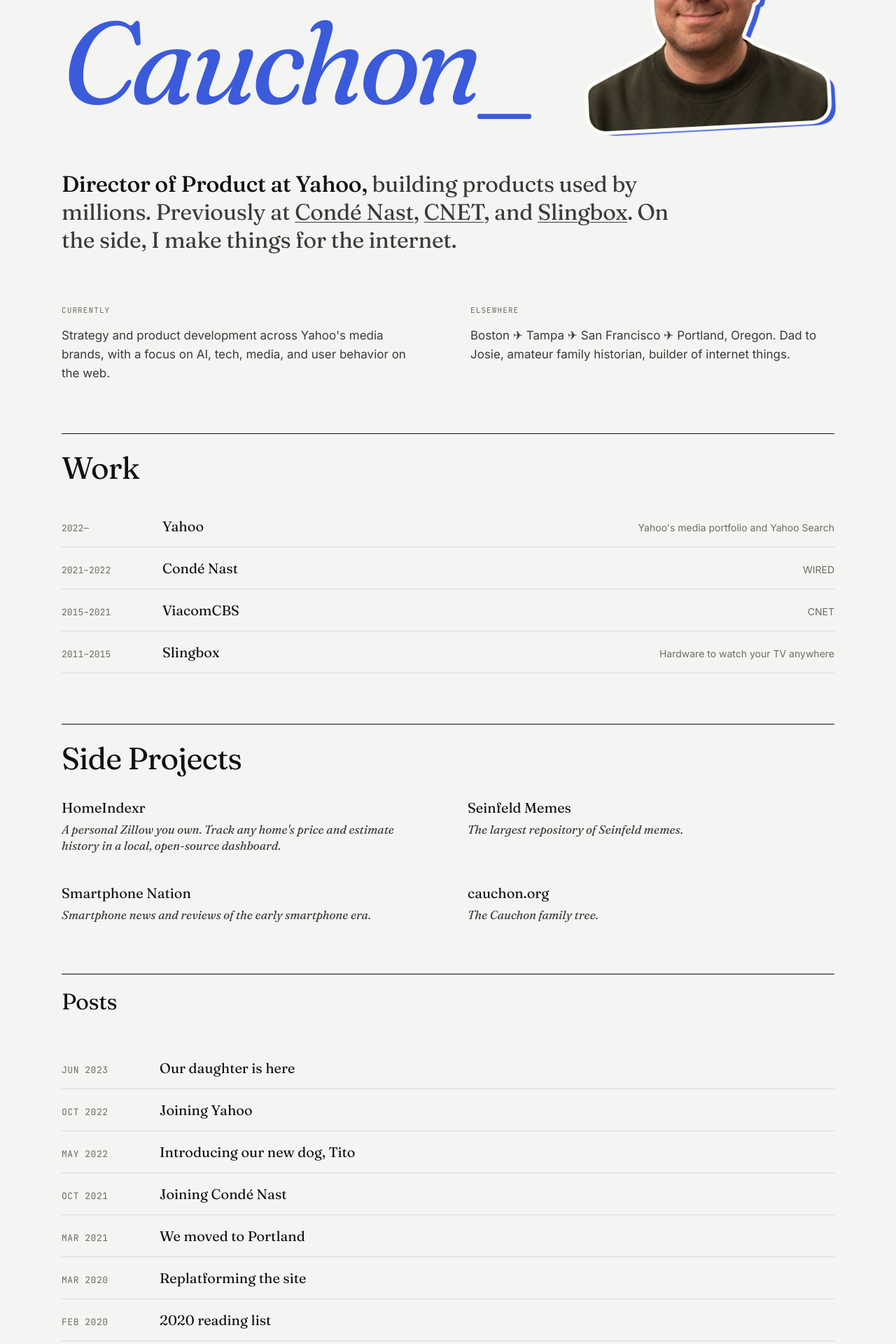
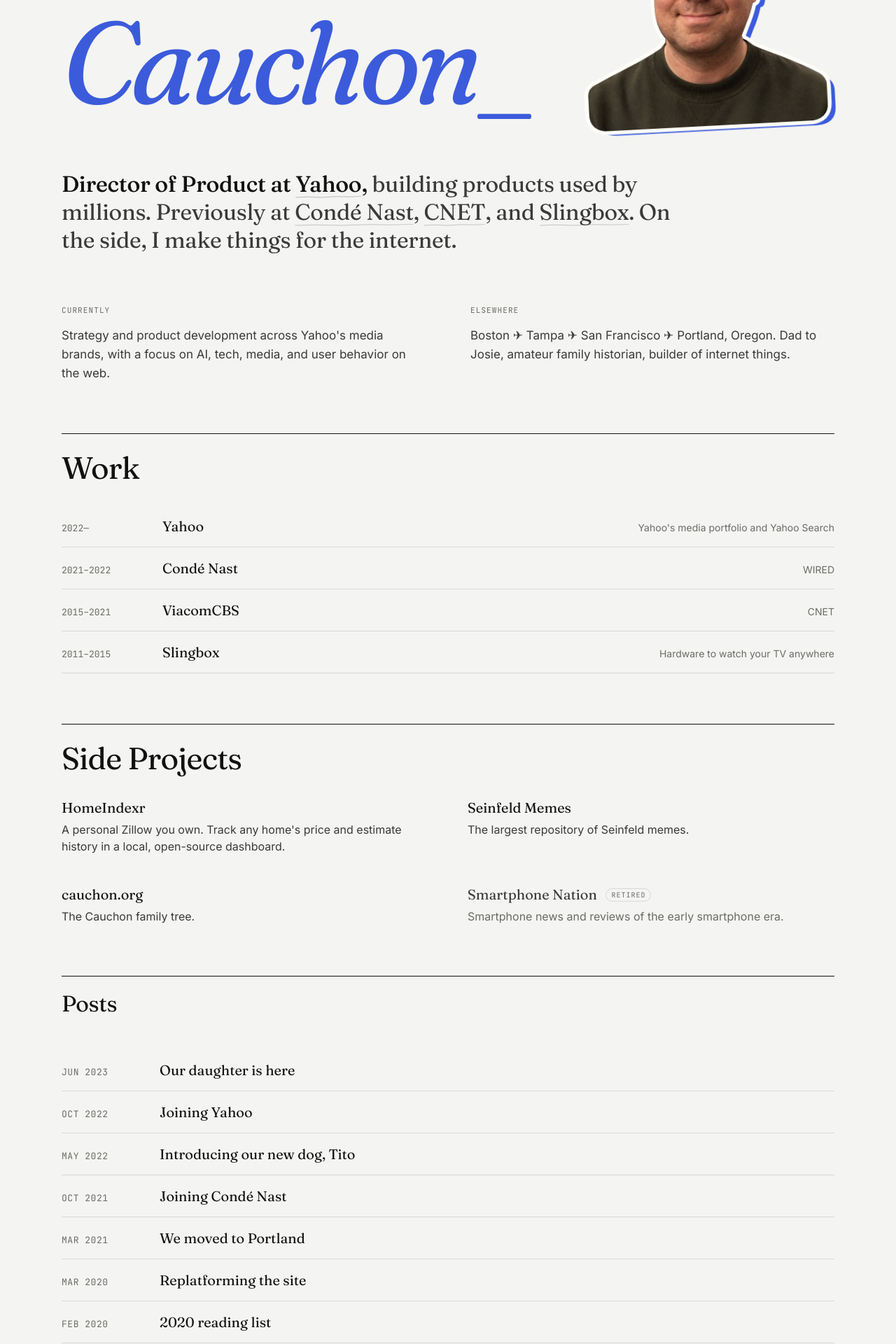
Before and after one commit to Cauchon/cauchon.github.io, a Jekyll site: the page built from index.html, in a window 1280 px wide. Shown: the part 342-2262 px from the top of the page at 70% size. Built offline with Jekyll 4.4.1, drawn with Linux system fonts in a browser that asks for light colours.

Commit message:
Refine homepage company links and retired project styling

```diff
--- a/css/home.css
+++ b/css/home.css
@@ -143,6 +143,43 @@
   color: var(--ink);
   font-weight: 500;
 }
+.tagline a {
+  position: relative;
+  white-space: nowrap;
+  color: inherit;
+  text-decoration: none;
+  transition: color 150ms ease, background-color 150ms ease;
+}
+.tagline a::after {
+  content: '';
+  position: absolute;
+  left: 0;
+  right: 0;
+  bottom: -0.04em;
+  height: 3px;
+  background: currentColor;
+  opacity: 0.25;
+  clip-path: polygon(0 55%, 18% 30%, 39% 50%, 62% 10%, 81% 30%, 100% 0, 100% 32%, 81% 65%, 62% 45%, 39% 90%, 18% 65%, 0 85%);
+  pointer-events: none;
+  transition: opacity 150ms ease;
+}
+.tagline a:hover,
+.tagline a:focus-visible {
+  color: var(--accent);
+  background-color: color-mix(in srgb, var(--accent) 10%, transparent);
+}
+.tagline a:hover::after,
+.tagline a:focus-visible::after {
+  opacity: 0.75;
+}
+.tagline a:focus-visible {
+  outline: 2px solid var(--accent);
+  outline-offset: 4px;
+}
+@media (prefers-reduced-motion: reduce) {
+  .tagline a,
+  .tagline a::after { transition: none; }
+}
 
 /* Currently/Elsewhere two-col */
 .two-col {
@@ -230,13 +267,38 @@
   transition: color 160ms ease;
 }
 .side-projects__note {
-  font-style: italic;
-  font-size: 17px;
-  line-height: 1.4;
+  font-family: 'Inter', -apple-system, BlinkMacSystemFont, 'Segoe UI', sans-serif;
+  font-style: normal;
+  font-weight: 400;
+  font-size: 16px;
+  line-height: 1.55;
   color: var(--ink-soft);
 }
 .side-projects__item:hover .side-projects__title {
   color: var(--accent);
+}
+
+/* Retired projects — kept as a showcase, dialed below active work */
+.side-projects__item.is-retired .side-projects__title {
+  color: var(--ink-soft);
+}
+.side-projects__item.is-retired .side-projects__note {
+  color: var(--ink-mute);
+}
+.side-projects__tag {
+  font-family: 'JetBrains Mono', monospace;
+  font-size: 10px;
+  letter-spacing: 0.1em;
+  text-transform: uppercase;
+  color: var(--ink-mute);
+  border: 1px solid var(--rule);
+  border-radius: 999px;
+  padding: 2px 7px;
+  margin-left: 8px;
+  vertical-align: middle;
+  position: relative;
+  top: -2px;
+  white-space: nowrap;
 }
 
 /* Writing */
--- a/index.html
+++ b/index.html
@@ -41,7 +41,7 @@
   </section>
 
   <p class="tagline" id="about">
-    <b>Director of Product at Yahoo,</b> building products used by millions. Previously at <a href="https://www.wired.com/">Condé Nast</a>, <a href="https://www.cnet.com/">CNET</a>, and <a href="https://en.wikipedia.org/wiki/Slingbox">Slingbox</a>. On the side, I make things for the internet.
+    <b>Director of Product at <a href="https://www.yahoo.com/">Yahoo</a>,</b> building products used by millions. Previously at <a href="https://www.wired.com/">Condé Nast</a>, <a href="https://www.cnet.com/">CNET</a>, and <a href="https://en.wikipedia.org/wiki/Slingbox">Slingbox</a>. On the side, I make things for the internet.
   </p>
 
 
@@ -97,13 +97,13 @@
         <div class="side-projects__title">Seinfeld Memes</div>
         <div class="side-projects__note">The largest repository of Seinfeld memes.</div>
       </a>
-      <a class="side-projects__item" href="https://smartphonenation.com/">
-        <div class="side-projects__title">Smartphone Nation</div>
-        <div class="side-projects__note">Smartphone news and reviews of the early smartphone era.</div>
-      </a>
       <a class="side-projects__item" href="https://cauchon.org/">
         <div class="side-projects__title">cauchon.org</div>
         <div class="side-projects__note">The Cauchon family tree.</div>
+      </a>
+      <a class="side-projects__item is-retired" href="https://smartphonenation.com/">
+        <div class="side-projects__title">Smartphone Nation <span class="side-projects__tag">Retired</span></div>
+        <div class="side-projects__note">Smartphone news and reviews of the early smartphone era.</div>
       </a>
     </div>
   </section>
```
Also changed, not shown: DESIGN.md (+2 -2 lines).
